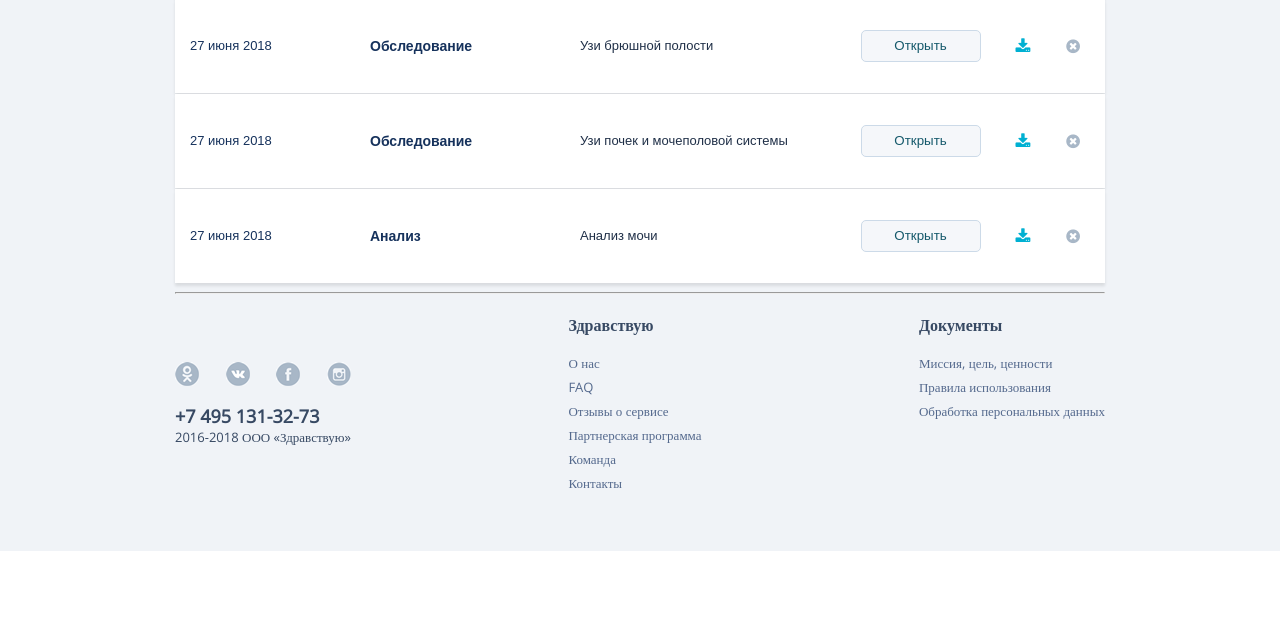
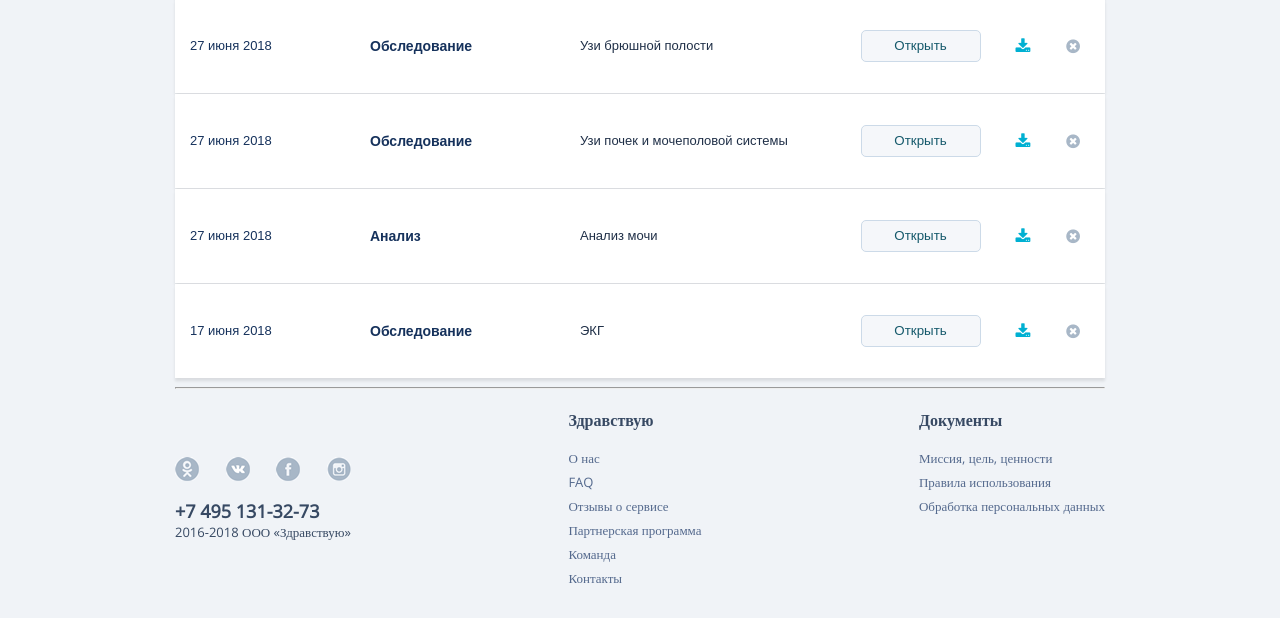
Before and after one commit to LeilaPolina/-zdrav, a PHP site: page /docs.php in a window 1280 px wide. Shown: the part 1349-1967 px from the top of the page. Before the commit the page ends 1900 px from the top, so only its background shows below. Run offline with PHP 8.4, Linux system fonts and the light colour scheme; data that the repository does not hold is empty; some libraries are stand-ins or nearby versions.

Commit message:
added new demo file to docs.php

```diff
--- a/docs.php
+++ b/docs.php
@@ -22,7 +22,9 @@
                 "sample_file_5" => array("type" => "Рецепт", "name" => "Рецепт", "date" => "27 июня 2018", "extension" => "jpg"),
                 "sample_file_6" => array("type" => "Обследование", "name" => "Узи брюшной полости", "date" => "27 июня 2018", "extension" => "jpg"),
                 "sample_file_7" => array("type" => "Обследование", "name" => "Узи почек и мочеполовой системы", "date" => "27 июня 2018", "extension" => "jpg"),
-                "sample_file_8" => array("type" => "Анализ", "name" => "Анализ мочи", "date" => "27 июня 2018", "extension" => "png"));
+                "sample_file_8" => array("type" => "Анализ", "name" => "Анализ мочи", "date" => "27 июня 2018", "extension" => "png"),
+                "sample_file_9" => array("type" => "Обследование", "name" => "ЭКГ", "date" => "17 июня 2018", "extension" => "png")
+            );
         }
         else{
             $folder = $folder."/".$_SESSION['user_id']."_uploads/";
```
Also changed, not shown: user_uploads/demo_files/sample_file_9.png (added).
